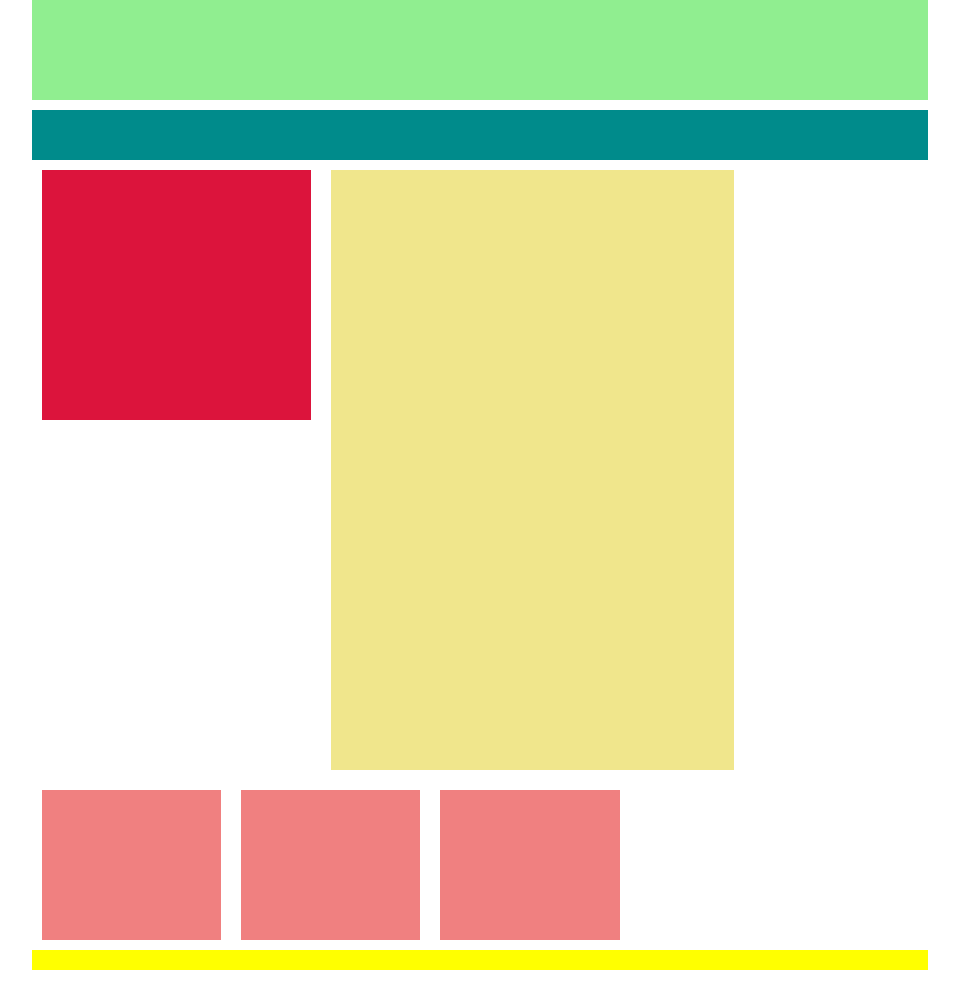
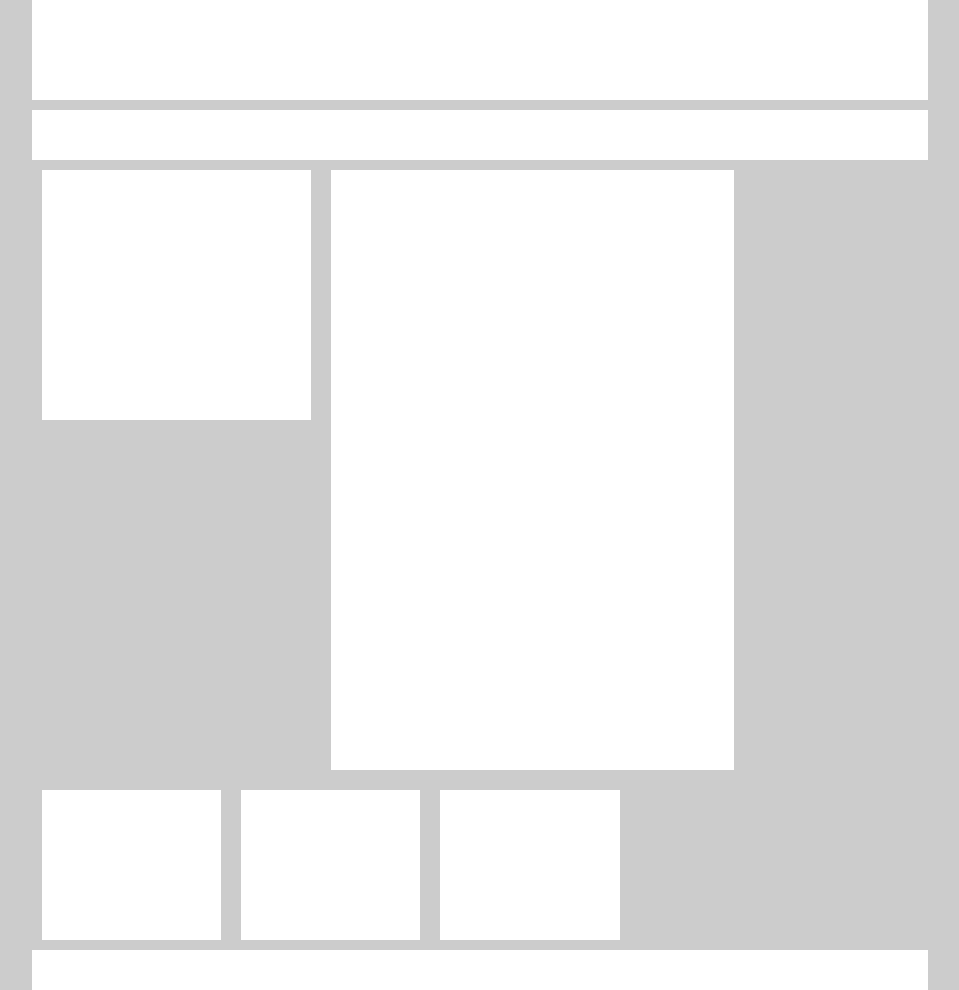
Before and after one commit to NicolaBuomp/htmlcss-struttura-wp, a plain HTML site: page index.html in a window 1280 px wide. Shown: the whole page, without its empty margins (160-1119 px from the left). Drawn offline with Linux system fonts and the light colour scheme.

Commit message:
Start day two!

```diff
--- a/index.html
+++ b/index.html
@@ -6,11 +6,12 @@
     <title>Struttura WP</title>
   </head>
   <body>
+    <div id="page">
 
-
-    <header class="header"></header>
+      <header class="main-header"></header>
 
       <main class="main clearfix">
+
         <div class="navbar"></div>
         <div class="colonna-sx"></div>
         <div class="colonna-cent"></div>
@@ -22,5 +23,6 @@
 
       <footer class="footer"></footer>
 
+    </div>
   </body>
 </html>
--- a/style/main.css
+++ b/style/main.css
@@ -4,14 +4,19 @@
 }
 
 body{
+  background: #ccc;
+}
+
+#page{
   width: 70%;
   margin: 0 auto;
+  background: #ccc;
 }
 
-.header{
+.main-header{
   height: 100px;
-  background: #90EE90;
   margin-bottom: 10px;
+  background: white;
 }
 
 .clearfix::after{
@@ -23,50 +28,50 @@ body{
 .navbar{
   height: 50px;
   width: 100%;
-  background: #008B8B;
+  background: white;
 }
 
 .colonna-sx{
   float: left;
   width: 30%;
-  background: #DC143C;
   height: 250px;
   margin: 10px;
+  background: white;
 }
 
 .colonna-cent{
   float: left;
   width: 45%;
   height: 600px;
-  background: #F0E68C;
   margin: 10px;
+  background: white;
 }
 
 .colonna-dx{
   float: left;
   width: 20%;
   height: 150px;
-  background: #F08080;
   margin: 10px;
+  background: white;
 }
 
 .colonna-two-dx{
   float: left;
   width: 20%;
   height: 150px;
-  background: #F08080;
   margin: 10px;
+  background: white;
 }
 
 .colonna-three-dx{
   float: left;
   width: 20%;
   height:150px;
-  background: #F08080;
   margin: 10px;
+  background: white;
 }
 
 .footer{
-  background: yellow;
-  padding: 10px
+  padding: 20px;
+  background: white;
 }
```
Lines whose indentation alone changed are shown as unchanged.
